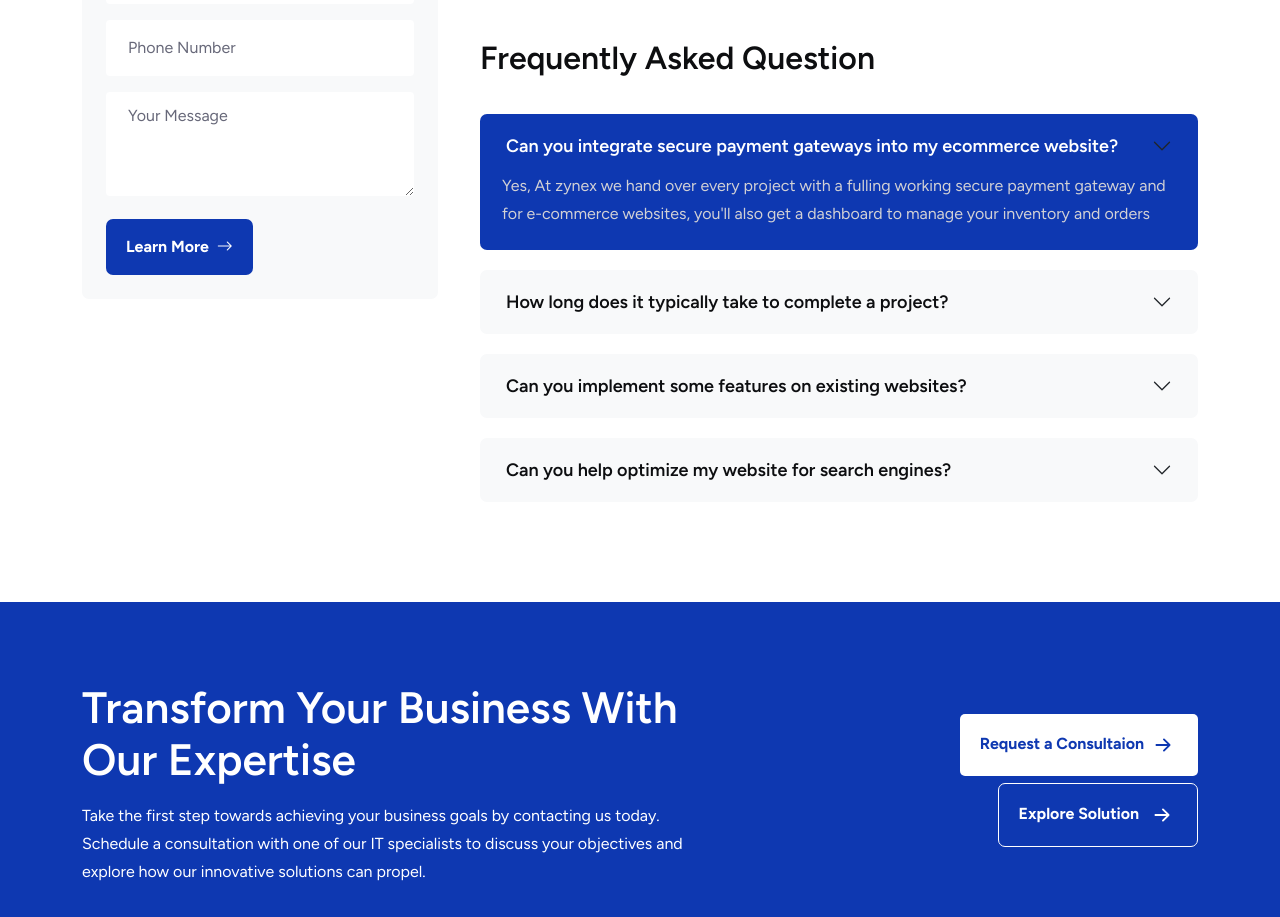
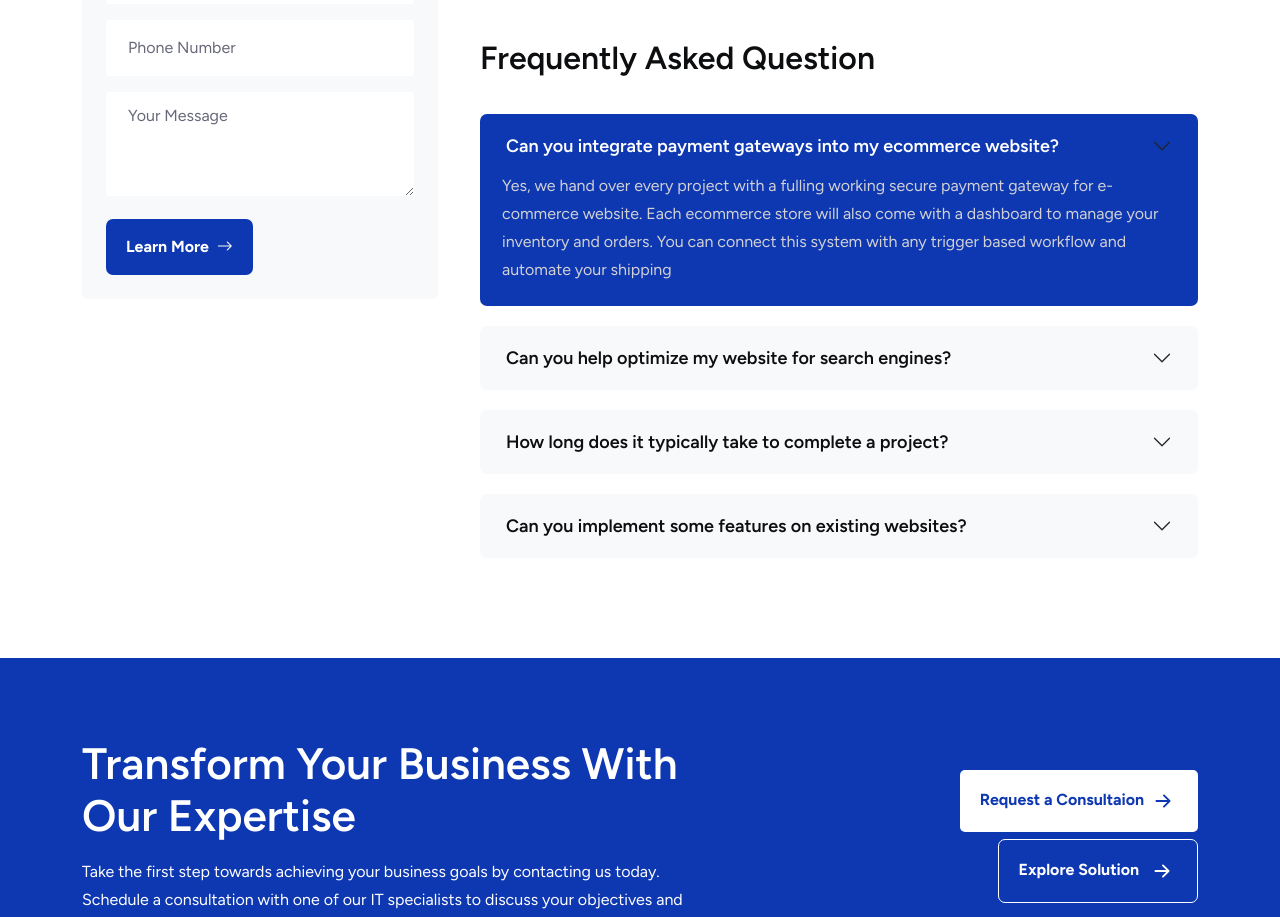
Before and after one commit to ZynexSolutions/zynex-official, a Next.js app: page /service/service-details in a window 1280 px wide. Shown: the part 2420-3337 px from the top of the page. Built offline with nearby package versions, Linux system fonts and the light colour scheme; no server answers.

Commit message:
minor content updates

```diff
--- a/src/app/Data/home3/faq1.json
+++ b/src/app/Data/home3/faq1.json
@@ -1,7 +1,11 @@
 [
   {
-    "title": "Can you integrate secure payment gateways into my ecommerce website?",
-    "desc": "Yes, At zynex we hand over every project with a fulling working secure payment gateway and for e-commerce websites, you'll also get a dashboard to manage your inventory and orders"
+    "title": "Can you integrate payment gateways into my ecommerce website?",
+    "desc": "Yes, we hand over every project with a fulling working secure payment gateway for e-commerce website. Each ecommerce store will also come with a dashboard to manage your inventory and orders. You can connect this system with any trigger based workflow and automate your shipping"
+  },
+  {
+    "title": "Can you help optimize my website for search engines?",
+    "desc": "Yes, we can help optimize your website for search engines to improve visibility and drive more traffic to your site"
   },
   {
     "title": "How long does it typically take to complete a project?",
@@ -9,11 +13,7 @@
   },
   {
     "title": "Can you implement some features on existing websites?",
-    "desc": "Yes, At Zynex we provide full support for feature addtion in exising sites even if it uses legacy codebases"
-  },
-  {
-    "title": "Can you help optimize my website for search engines?",
-    "desc": "Yes, we can help optimize your website for search engines to improve visibility and drive more traffic to your site"
+    "desc": "Yes, we provide full support for feature addtion in exising sites even if it uses legacy codebases"
   },
   {
     "title": "How do you tailor digital marketing strategies to my business?",
```
Also changed, not shown: src/app/(defaultLayout)/page.jsx (+4 -6 lines), src/app/Data/home3/faq2.json (+5 -5 lines).
